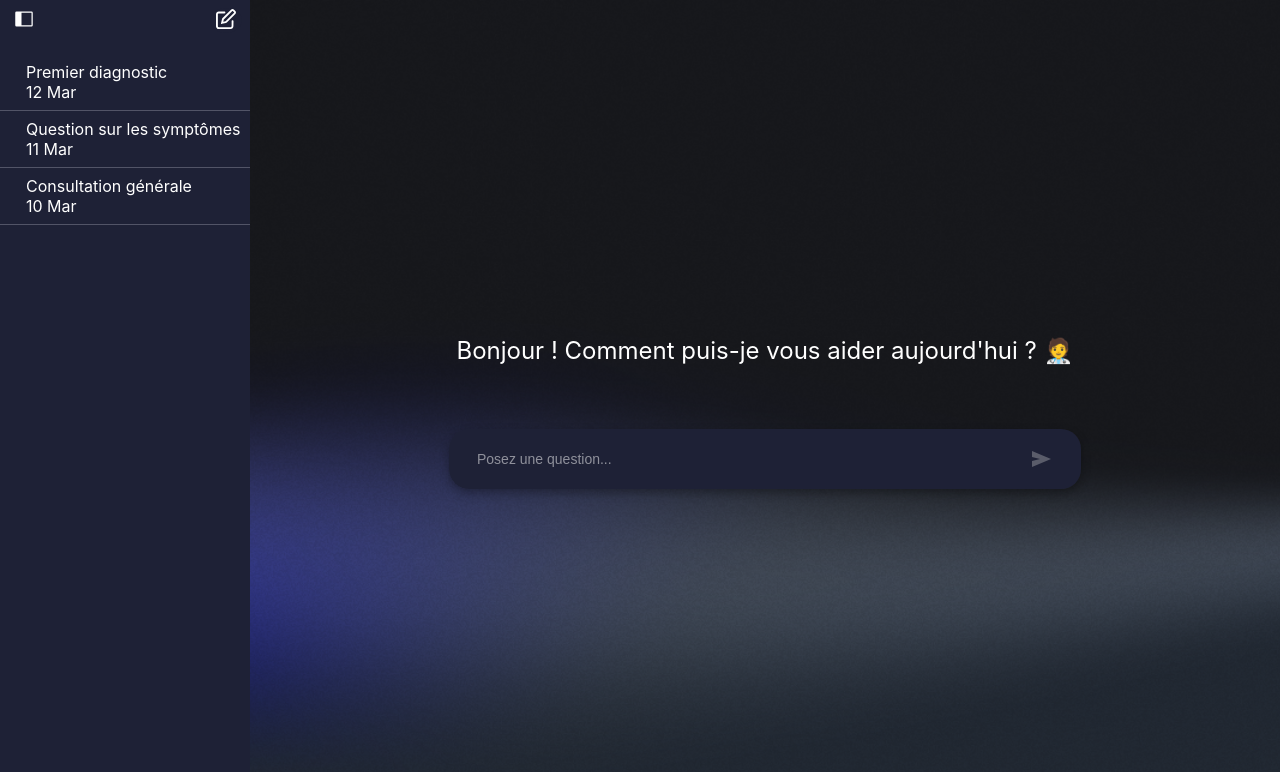
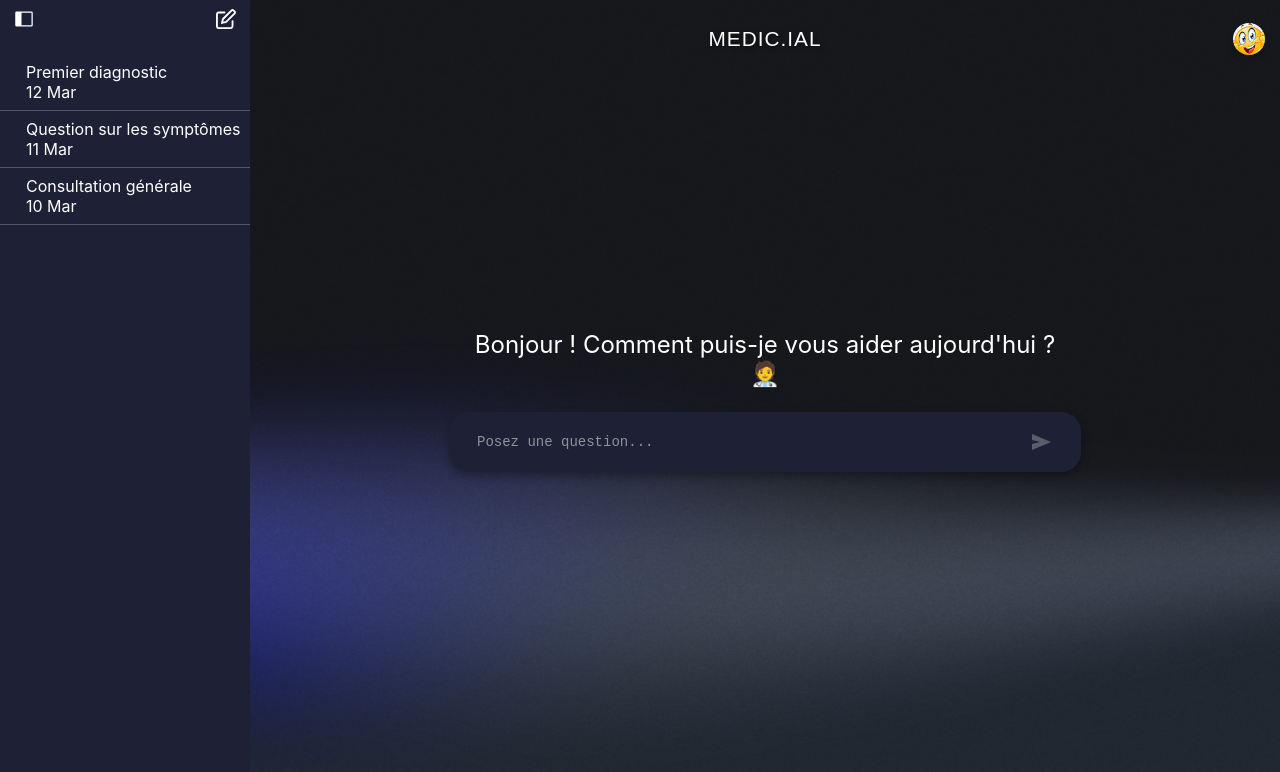
Before and after one commit to AxelGiff/Medic.ial-Chatbot-SAE-S6, a React (Create React App) app: page / in a window 1280 px wide. Shown: the top 772 px of the page. Built offline with nearby package versions, Linux system fonts and the light colour scheme.

Commit message:
FEAT: spacebar quand on veut submit FIX: remplacement input => textarea

```diff
--- a/src/components/ChatInterface.jsx
+++ b/src/components/ChatInterface.jsx
@@ -8,6 +8,8 @@ const ChatInterface = ({ messages = [], setMessages = () => {}, onMessageSent =
   const [inputMessage, setInputMessage] = useState('');
   const [isLoading, setIsLoading] = useState(false);
   const messagesEndRef = useRef(null);
+  const textareaRef = useRef(null);
+
 
   const isMarkdown = (text) => /[#*_>`-]/.test(text);
 
@@ -42,7 +44,7 @@ const ChatInterface = ({ messages = [], setMessages = () => {}, onMessageSent =
       setMessages(prev => [
         ...prev,
         { sender: 'user', text: message },
-        { sender: 'bot', text: "Désolé, une erreur s'est produite. Veuillez réessayer." }
+        { sender: 'bot', text: "Désolé, une erreur s'est produite. Veuillez réessayer. 👍" }
       ]);
     }
   };
@@ -51,25 +53,46 @@ const ChatInterface = ({ messages = [], setMessages = () => {}, onMessageSent =
     e.preventDefault();
     if (inputMessage.trim() === '') return;
     sendMessage(inputMessage);
+    if (textareaRef.current) {
+      textareaRef.current.style.height = 'auto';
+    }
     setInputMessage('');
+
   };
 
   // Le reste du composant reste inchangé
   return (
     <div className="chat-container">
       {messages.length === 0 ? (
+       <>
+       <div className="chat-header">
+         <h2 className="chat-title">Medic.ial</h2>
+         <Avatar />
+       </div>
        <div className="no-messages-view">
+         <div className="welcome-content">
            <div className="welcome-message">
              <p>Bonjour ! Comment puis-je vous aider aujourd'hui ? 🧑‍⚕️</p>
            </div>
            <div className="input-container centered">
              <form onSubmit={handleSubmit} className="input-form">
-              <input
-                type="text"
+             <textarea
       value={inputMessage}
       onChange={(e) => setInputMessage(e.target.value)}
       placeholder="Posez une question..."
       disabled={isLoading}
+      rows="1"
+      className="input-textarea"
+      onKeyDown={(e) => {
+        if (e.key === "Enter" && !e.shiftKey) {
+          e.preventDefault();
+          handleSubmit(e);
+        }
+      }}
+      onInput={(e) => {
+        e.target.style.height = "auto"; // Réinitialise la hauteur
+        e.target.style.height = `${e.target.scrollHeight}px`; // Ajuste à la hauteur du contenu
+      }}
     />
                <button type="submit" style={{background:"none"}} disabled={isLoading || inputMessage.trim() === ''}>
                  <svg xmlns="http://www.w3.org/2000/svg" height="24px" viewBox="0 -960 960 960" width="24px" fill="#e3e3e3">
@@ -79,6 +102,9 @@ const ChatInterface = ({ messages = [], setMessages = () => {}, onMessageSent =
              </form>
            </div>
          </div>
+       </div>
+     </>
+
       ) : (
         <>
           <div className="chat-header">
@@ -108,12 +134,25 @@ const ChatInterface = ({ messages = [], setMessages = () => {}, onMessageSent =
 </div>
           <div className="input-container">
             <form onSubmit={handleSubmit} className="input-form">
-              <input
-                type="text"
+            <textarea
                 value={inputMessage}
-                onChange={(e) => setInputMessage(e.target.value)}
+                onChange={(e) => setInputMessage(e.target.value)
+                }
                 placeholder="Tapez votre message ici..."
                 disabled={isLoading}
+                rows="1"
+                ref={textareaRef}
+                className="input-textarea"
+                onKeyDown={(e) => {
+                  if (e.key === "Enter" && !e.shiftKey) {
+                    e.preventDefault();
+                    handleSubmit(e);
+                  }
+                }}
+                onInput={(e) => {
+                  e.target.style.height = "auto";
+                  e.target.style.height = `${e.target.scrollHeight}px`;
+                }}
     />
               <button type="submit" disabled={isLoading || inputMessage.trim() === ''}>
                 <svg xmlns="http://www.w3.org/2000/svg" height="24px" viewBox="0 -960 960 960" width="24px" fill="#e3e3e3">
```
Lines whose indentation alone changed are shown as unchanged.
